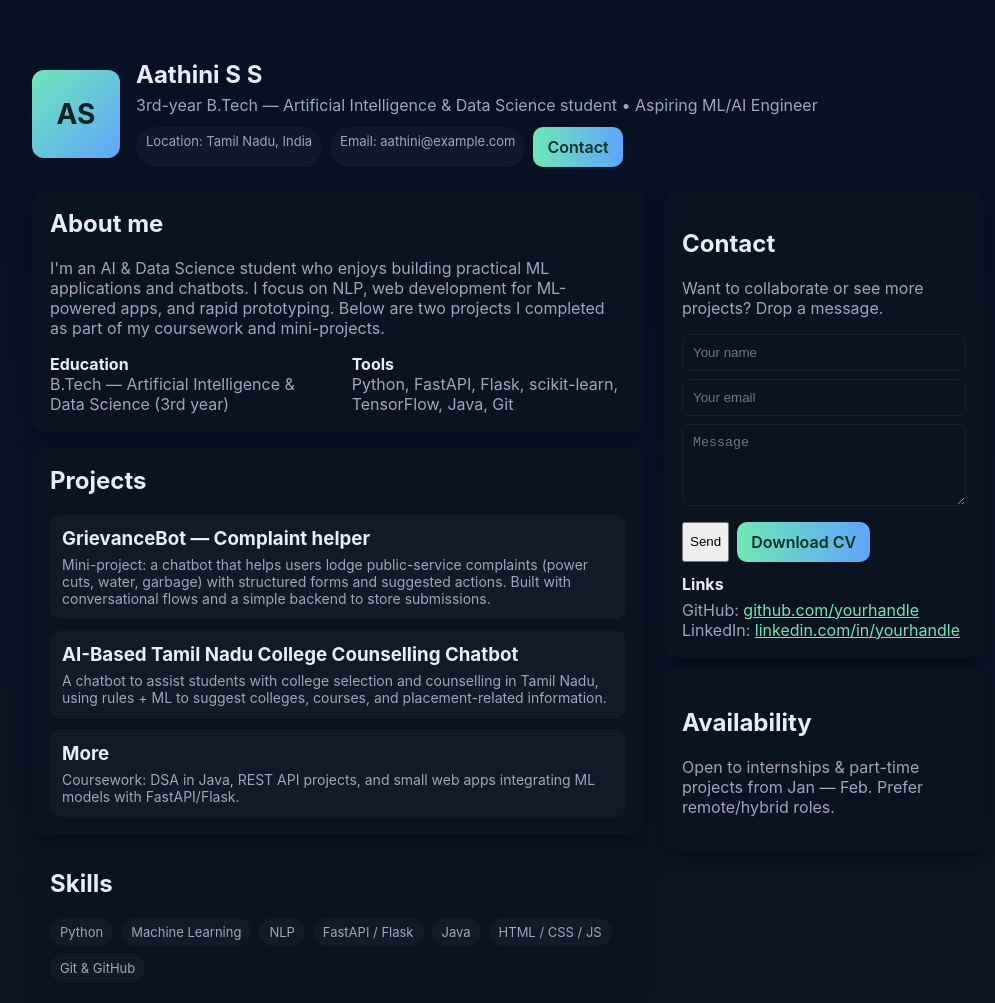
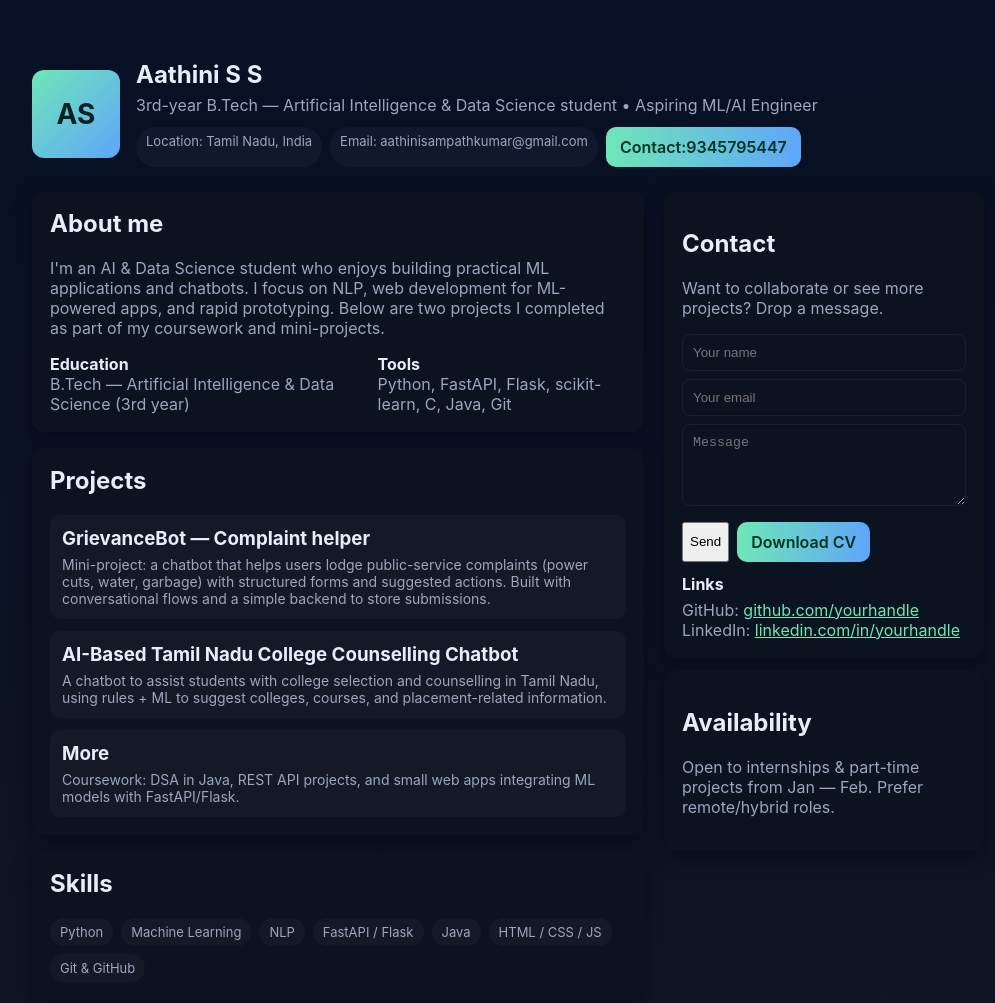
Before and after one commit to Aathinisampath/portfolio, a plain HTML site: page index.html in a window 1280 px wide. Shown: the top 1003 px of the page, without its empty margins (132-1127 px from the left). Drawn offline with Linux system fonts and the light colour scheme.

Commit message:
Updated UI and fixed layout

```diff
--- a/index.html
+++ b/index.html
@@ -58,8 +58,8 @@
         <p class="lead">3rd-year B.Tech — Artificial Intelligence & Data Science student • Aspiring ML/AI Engineer</p>
         <div class="meta">
           <span class="chip">Location: Tamil Nadu, India</span>
-          <span class="chip">Email: aathini@example.com</span>
-          <a class="btn" href="#contact">Contact</a>
+          <span class="chip">Email: aathinisampathkumar@gmail.com</span>
+          <a class="btn" href="#contact">Contact:9345795447</a>
         </div>
       </div>
     </header>
@@ -76,7 +76,7 @@
             </div>
             <div style="margin-left:18px">
               <strong>Tools</strong>
-              <div style="color:var(--muted)">Python, FastAPI, Flask, scikit-learn, TensorFlow, Java, Git</div>
+              <div style="color:var(--muted)">Python, FastAPI, Flask, scikit-learn, C, Java, Git</div>
             </div>
           </div>
         </div>
```
